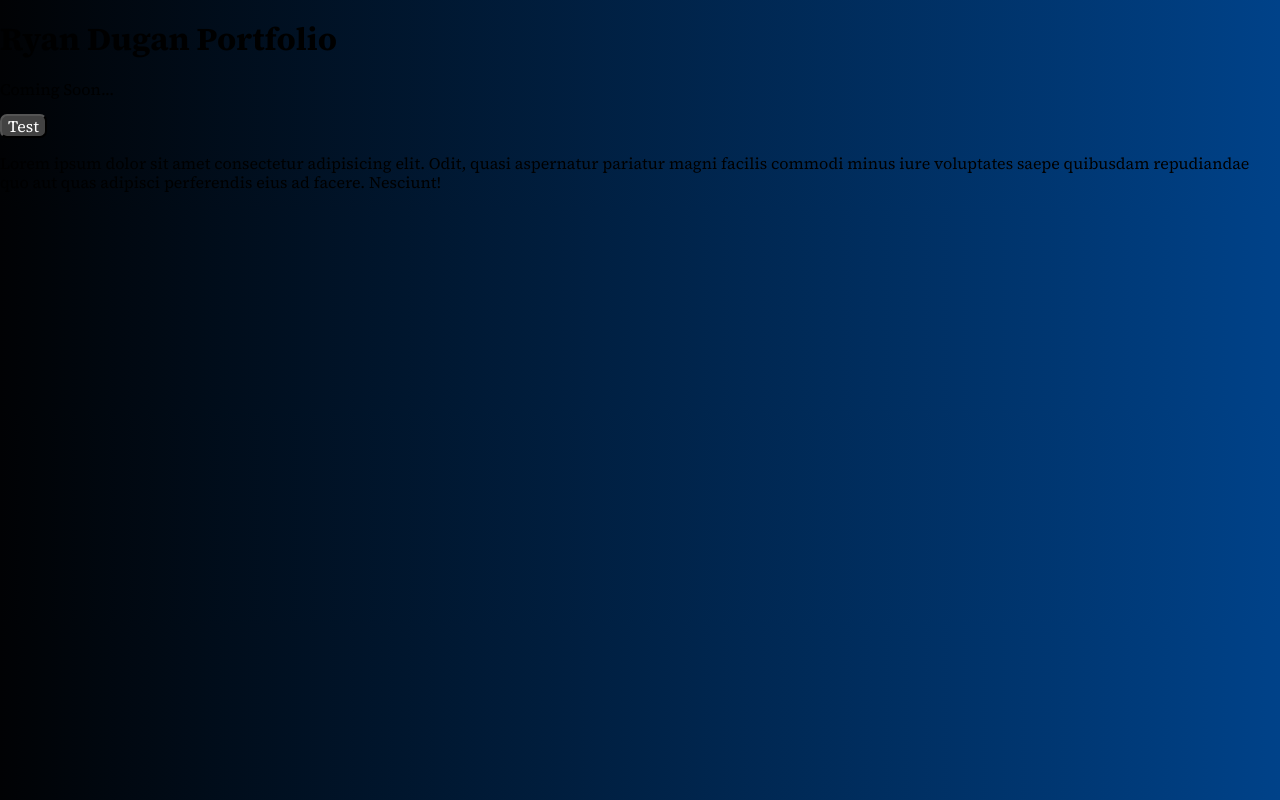
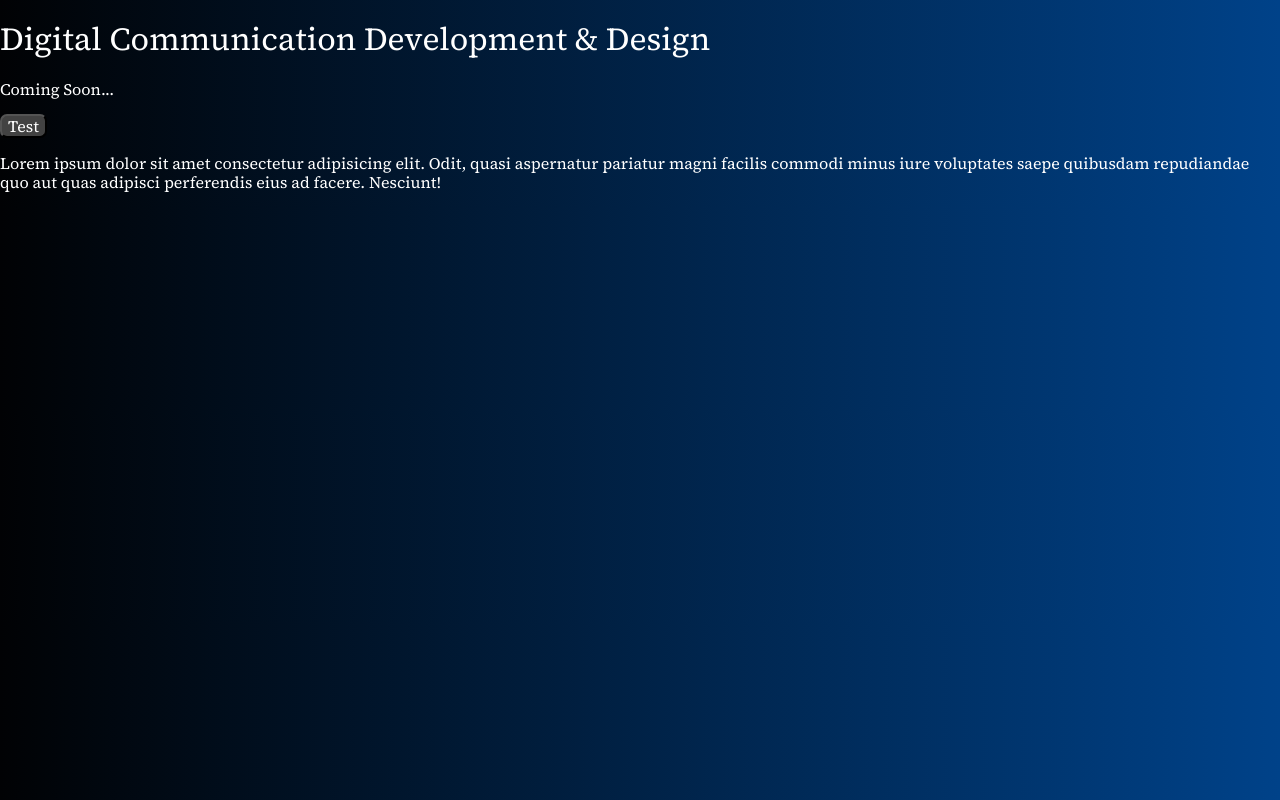
Before and after one commit to RyanDugan/Portfolio, a plain HTML site: page index.html in a window 1280 px wide. Drawn offline with Linux system fonts and the light colour scheme.

Commit message:
adjusted font weight tagline header

```diff
--- a/index.html
+++ b/index.html
@@ -9,7 +9,7 @@
     <title>Ryan Dugan Portfolio</title>
   </head>
   <body>
-    <h1>Ryan Dugan Portfolio</h1>
+    <h1>Digital Communication Development & Design</h1>
     <p>Coming Soon...</p>
     <button class="btn1">Test</button>
     <p>
--- a/styles/main.scss
+++ b/styles/main.scss
@@ -4,9 +4,13 @@
 @import "./partials/typography";
 
 body {
-  // background-color: $primary-color;
   font-family: $primary-font;
+  color: $primary-font-color;
   background-image: $gradient;
+}
+
+h1 {
+  font-weight: 400;
 }
 
 .btn1 {
--- a/styles/partials/_colors.scss
+++ b/styles/partials/_colors.scss
@@ -1,2 +1,2 @@
-// $primary-color: #9bfff7;
 $gradient: linear-gradient(to right, #010204, #004289);
+$primary-font-color: white;
```
Also changed, not shown: styles/main.css, 1 other file.
